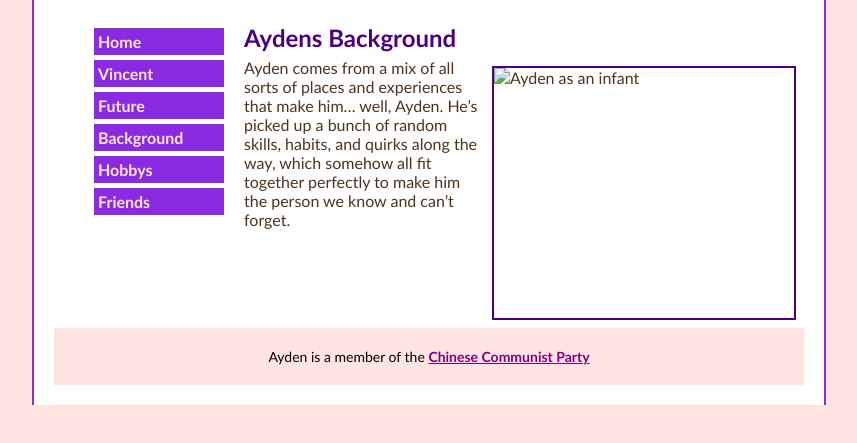
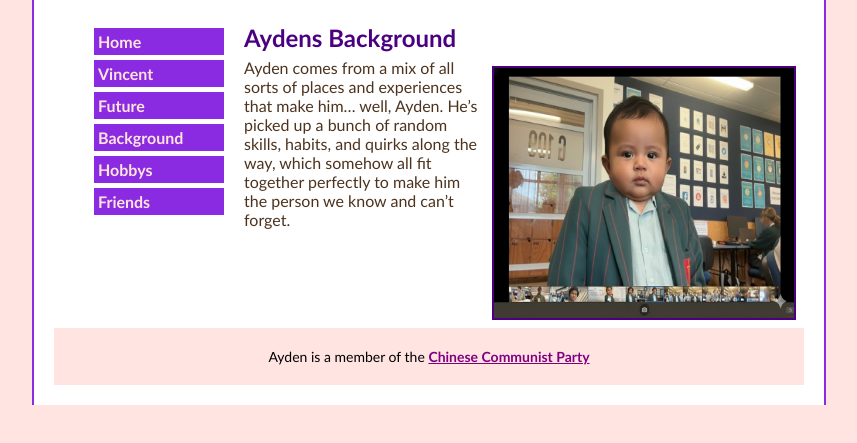
Before and after one commit to Aaron-Iyjo/Ayden-Website, a plain HTML site: page AydenBackground.html in a window 1280 px wide. Shown: the part 143-586 px from the top of the page, without its empty margins (211-1068 px from the left). Drawn offline with Linux system fonts and the light colour scheme.

Commit message:
trying to fix image

```diff
--- a/AydenBackground.html
+++ b/AydenBackground.html
@@ -29,7 +29,7 @@
             <div id="main">
                 <h3>Aydens Background</h3>
                 <p>
-                    <img src="images/aydenbackground.jpg" width="300" height="250" alt="Ayden as an infant" class="rightfloat"/>
+                    <img src="aydenbackground.jpg" width="300" height="250" alt="Ayden as an infant" class="rightfloat"/>
                     Ayden comes from a mix of all sorts of places and experiences that make him… well, Ayden. He’s picked up a bunch of random skills, habits,
                     and quirks along the way, which somehow all fit together perfectly to make him the person we know and can’t forget.
                 </p>
```
